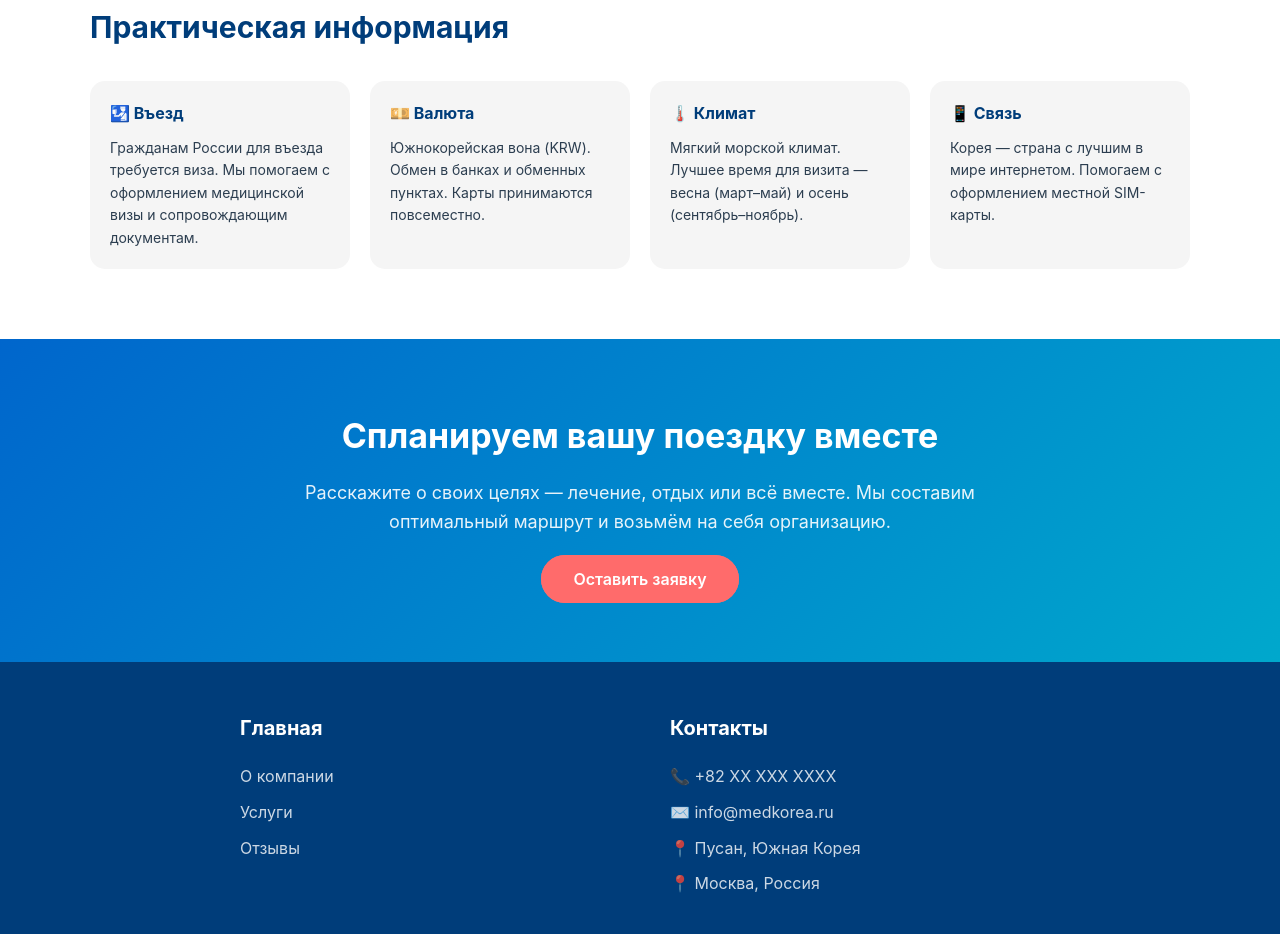
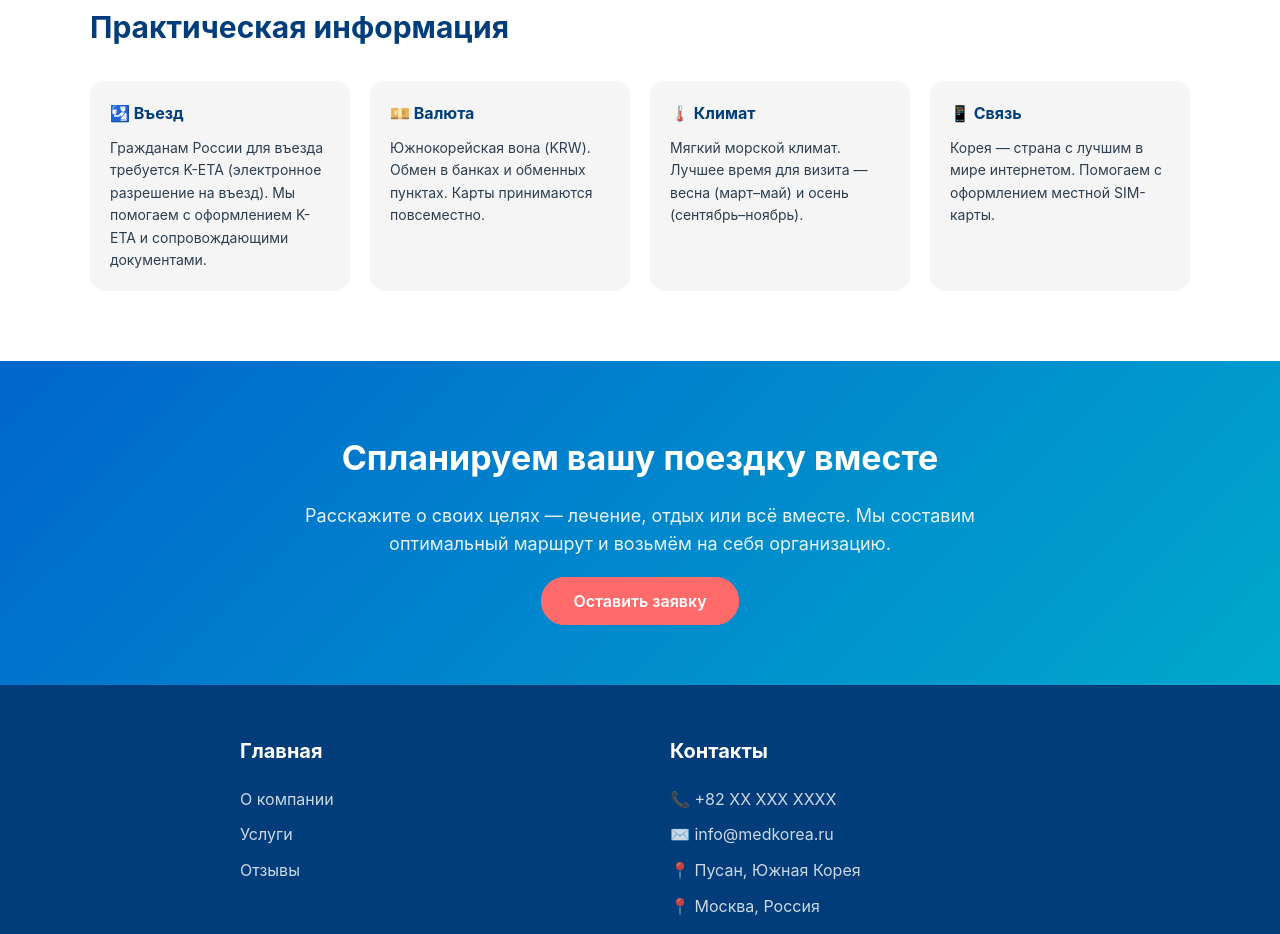
Before and after one commit to VastVoid/medical-tuorism-web, a plain HTML site: page tourism.html in a window 1280 px wide. Shown: the part 6035-6969 px from the top of the page. Drawn offline with Linux system fonts and the light colour scheme.

Commit message:
обновлен текст про Визу

```diff
--- a/tourism.html
+++ b/tourism.html
@@ -248,7 +248,7 @@
                 <div class="info-cards-grid">
                     <div class="info-card-small">
                         <h3>🛂 Въезд</h3>
-                        <p>Гражданам России для въезда требуется виза. Мы помогаем с оформлением медицинской визы и сопровождающим документам.</p>
+                        <p>Гражданам России для въезда требуется K-ETA (электронное разрешение на въезд). Мы помогаем с оформлением K-ETA и сопровождающими документами.</p>
                     </div>
                     <div class="info-card-small">
                         <h3>💴 Валюта</h3>
```
